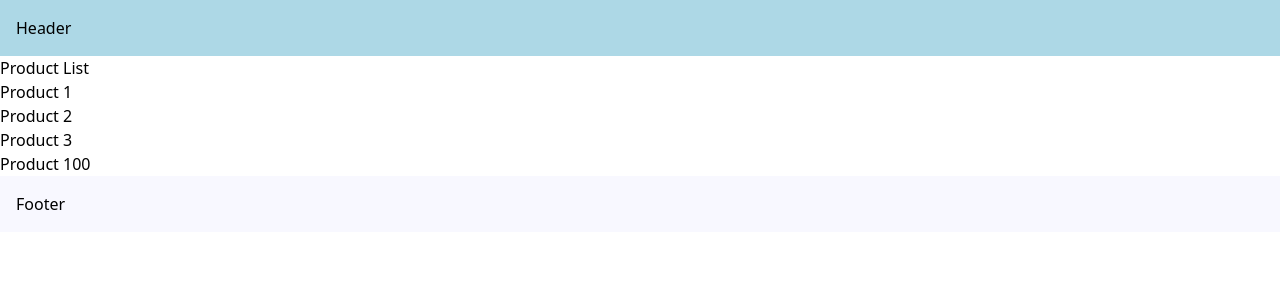
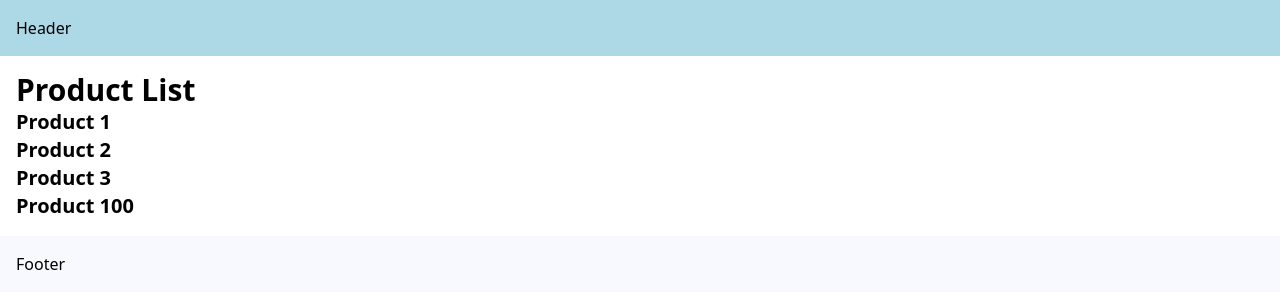
Before and after one commit to SAIDOU11/Next.js-Course, a Next.js app in the folder course/: page /products in a window 1280 px wide. Shown: the top 308 px of the page. Built offline with nearby package versions, Linux system fonts and the light colour scheme.

Commit message:
error handling

```diff
--- a/course/app/products/[productId]/layout.tsx
+++ b/course/app/products/[productId]/layout.tsx
@@ -1,8 +1,17 @@
+function getRandomInt(count: number) {
+  return Math.floor(Math.random() * count);
+}
+
 export default function ProductLayout({
   children,
 }: {
   children: React.ReactNode;
 }) {
+  const random = getRandomInt(2);
+
+  if (random === 1) {
+    throw new Error("Error loading product");
+  }
   return (
     <div className="m-4">
       {children}
--- /dev/null
+++ b/course/app/products/[productId]/reviews/[reviewsId]/error.tsx
@@ -0,0 +1,25 @@
+"use client";
+
+import React from "react";
+
+const ErrorBoundary = ({
+  error,
+  reset,
+}: {
+  error: Error;
+  reset: () => void;
+}) => {
+  return (
+    <div>
+      <h1 className="text-3xl font-bold text-red-600 mb-4">{error.message}</h1>
+      <button
+        onClick={reset}
+        className="py-2 px-3 bg-blue-900 text-white rounded-md"
+      >
+        Try again
+      </button>
+    </div>
+  );
+};
+
+export default ErrorBoundary;
--- a/course/app/products/[productId]/reviews/[reviewsId]/page.tsx
+++ b/course/app/products/[productId]/reviews/[reviewsId]/page.tsx
@@ -1,5 +1,11 @@
+"use client";
+
 import React from "react";
 import { notFound } from "next/navigation";
+
+function getRandomInt(count: number) {
+  return Math.floor(Math.random() * count);
+}
 
 const ReviewDetail = ({
   params,
@@ -9,6 +15,12 @@ const ReviewDetail = ({
     reviewsId: string;
   };
 }) => {
+  // const random = getRandomInt(2);
+
+  // if (random === 1) {
+  //   throw new Error("Error loading review");
+  // }
+
   if (parseInt(params.reviewsId) > 1000) {
     notFound();
   }
--- /dev/null
+++ b/course/app/products/error.tsx
@@ -0,0 +1,25 @@
+"use client";
+
+import React from "react";
+
+const ErrorBoundary = ({
+  error,
+  reset,
+}: {
+  error: Error;
+  reset: () => void;
+}) => {
+  return (
+    <div className="m-4">
+      <h1 className="text-3xl font-bold text-red-600 mb-4">{error.message}</h1>
+      <button
+        onClick={reset}
+        className="py-2 px-3 bg-blue-900 text-white rounded-md"
+      >
+        Try again
+      </button>
+    </div>
+  );
+};
+
+export default ErrorBoundary;
--- a/course/app/products/page.tsx
+++ b/course/app/products/page.tsx
@@ -4,20 +4,20 @@ import Link from "next/link";
 const ProductList = () => {
   const productId = 100;
   return (
-    <div>
-      <h1>Product List</h1>
-      <h2>
+    <div className="m-4">
+      <h1 className="text-3xl font-bold">Product List</h1>
+      <h2 className="font-bold text-xl">
         <Link href="products/1">Product 1</Link>
       </h2>
-      <h2>
+      <h2 className="font-bold text-xl">
         <Link href="products/2">Product 2</Link>
       </h2>
-      <h2>
+      <h2 className="font-bold text-xl">
         <Link href="products/3" replace>
           Product 3
         </Link>
       </h2>
-      <h2>
+      <h2 className="font-bold text-xl">
         <Link href={`products/${productId}`}>Product {productId}</Link>
       </h2>
     </div>
```
